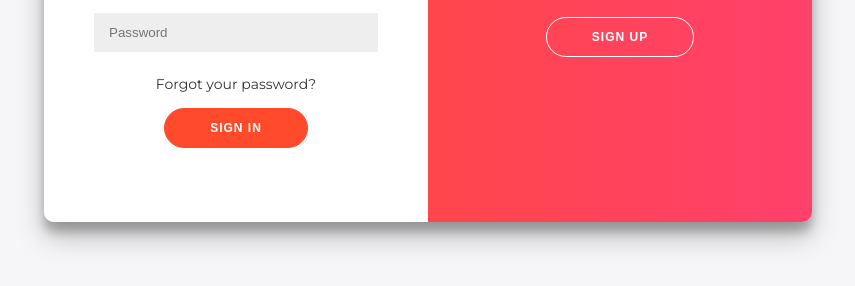
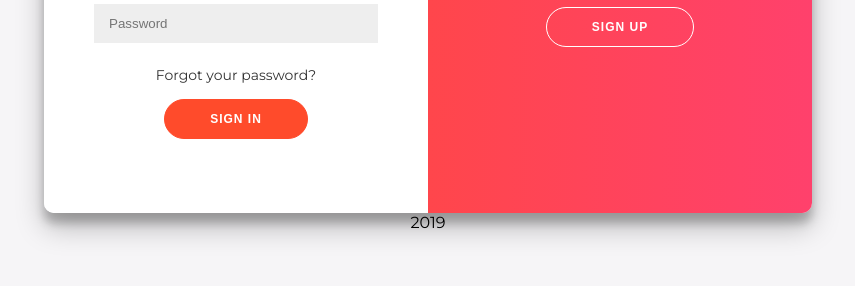
Before and after one commit to troubleddev/HNG, a plain HTML site: page index.html in a window 1280 px wide. Shown: the part 378-664 px from the top of the page, without its empty margins (212-1067 px from the left). Drawn offline with Linux system fonts and the light colour scheme.

Commit message:
index update

```diff
--- a/index.html
+++ b/index.html
@@ -74,5 +74,8 @@
 
 
 </div>
+<footer>
+2019
+</footer>
 </body>
 </html>
```
